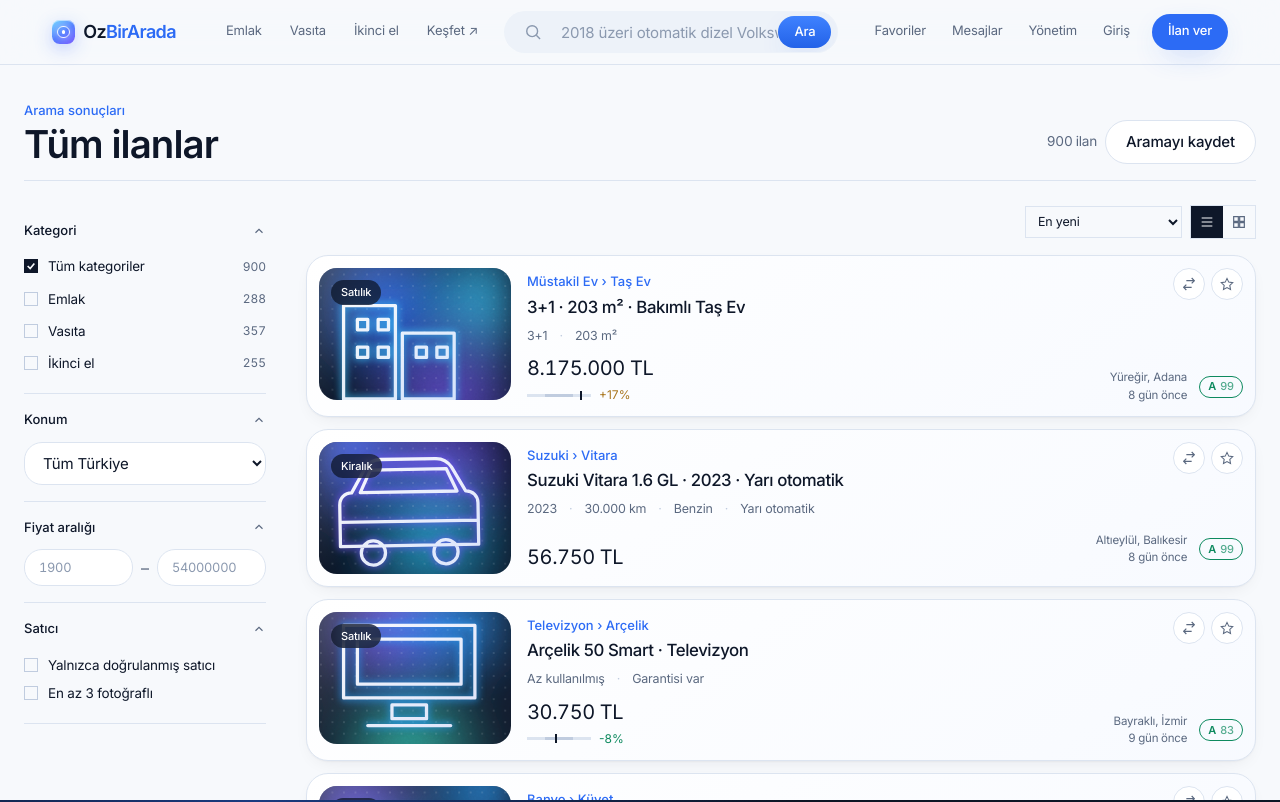
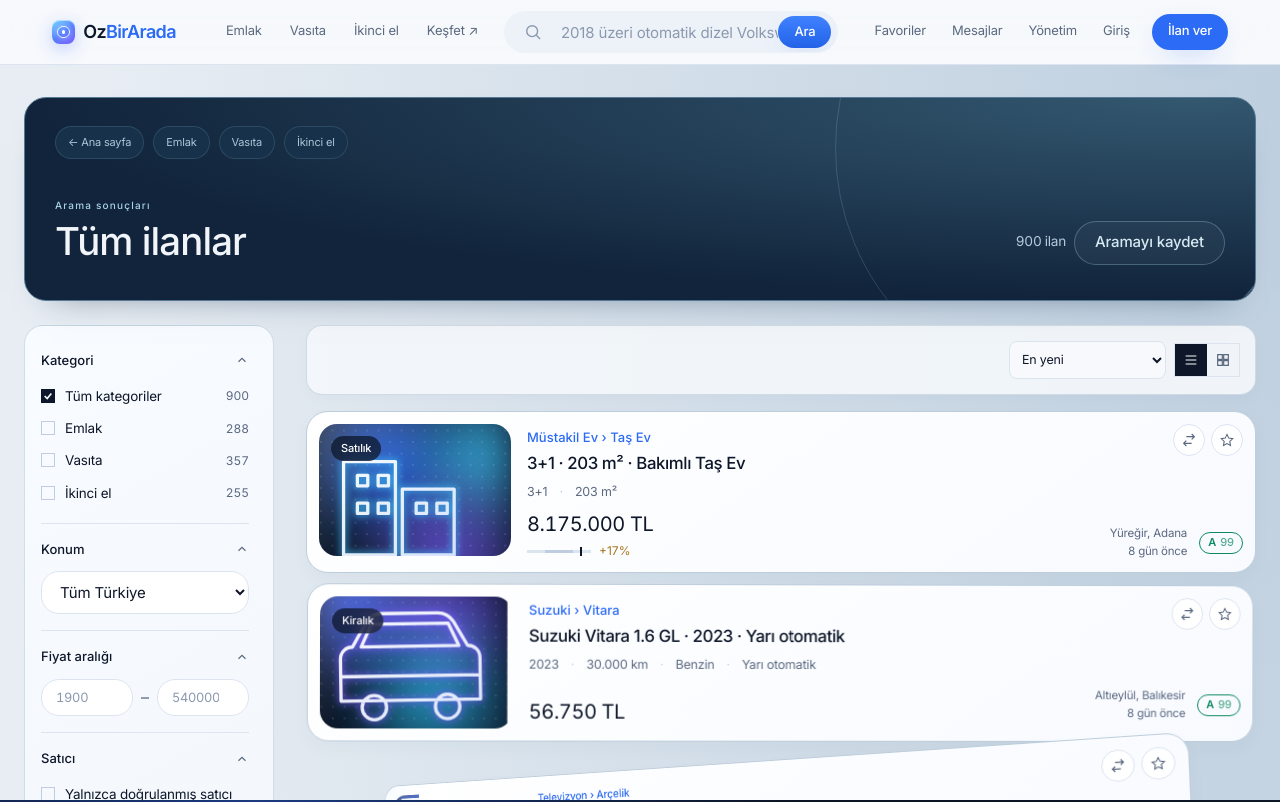
Before and after one commit to dracarysbae/ozilan, a Next.js app in the folder ozilan/: page /arama in a window 1280 px wide. Shown: the top 802 px of the page. Built offline with nearby package versions, Linux system fonts and the light colour scheme.

Commit message:
Carry the cinematic design into listing results

```diff
--- a/ozilan/src/app/arama/page.tsx
+++ b/ozilan/src/app/arama/page.tsx
@@ -1,8 +1,9 @@
 "use client";
 import { Suspense, useEffect, useMemo, useState } from "react";
+import Link from "next/link";
 import { useRouter, useSearchParams } from "next/navigation";
 import { Filters } from "@/components/Filters";
-import { Reveal } from "@/components/Motion";
+import { ScrollExperience } from "@/components/ScrollExperience";
 import { ListingCard } from "@/components/ListingCard";
 import { useStore } from "@/lib/store";
 import { emptyQuery, paramsToQuery, parseNatural, queryToParams, runQuery, type Query, type Sort } from "@/lib/search";
@@ -104,7 +105,7 @@ function Results() {
   const saved = state.searches.some((s) => s.href === href);
 
   return (
-    <div className="mx-auto max-w-[1400px] px-4 py-8 lg:px-6">
+    <div className="search-experience"><ScrollExperience/><div className="search-shell mx-auto max-w-[1400px] px-4 py-8 lg:px-6">
       {chips.length > 0 && (
         <div className="mb-6 animate-rise border border-ink bg-ink px-4 py-3 text-paper">
           <p className="eyebrow !text-paper/45">Cümlen şöyle okundu</p>
@@ -119,7 +120,9 @@ function Results() {
         </div>
       )}
 
-      <div className="flex flex-wrap items-end justify-between gap-3 border-b border-line pb-4">
+      <div className="search-heading flex flex-wrap items-end justify-between gap-3 border-b border-line pb-4">
+        <div className="search-light-orbit" aria-hidden="true"/>
+        <nav className="search-context" aria-label="İlan alanları"><Link href="/">← Ana sayfa</Link>{CATEGORIES.map(c=><Link key={c.slug} href={c.slug==="vasita"?"/vasita/":`/arama/?k=${c.slug}`} aria-current={q.cat===c.slug?"page":undefined}>{c.label}</Link>)}</nav>
         <div className="min-w-0">
           <p className="eyebrow">Arama sonuçları</p>
           <h1 className="mt-1 font-serif text-[clamp(1.7rem,3vw,2.6rem)] leading-none">{heading}</h1>
@@ -132,15 +135,15 @@ function Results() {
         </div>
       </div>
 
-      <div className="mt-6 grid gap-8 lg:grid-cols-[250px_1fr]">
-        <aside className="hidden lg:block">
+      <div className="search-workspace mt-6 grid gap-8 lg:grid-cols-[250px_1fr]">
+        <aside className="search-filter-panel hidden lg:block">
           <div className="sticky top-[168px] max-h-[calc(100vh-190px)] overflow-auto pr-2">
             <Filters q={q} set={push} pool={pool} base={base} />
           </div>
         </aside>
 
         <div className="min-w-0">
-          <div className="mb-4 flex flex-wrap items-center gap-2">
+          <div className="search-toolbar mb-4 flex flex-wrap items-center gap-2">
             <button onClick={() => setDrawer(true)} className="btn-ghost lg:hidden">Filtreler</button>
             {active.map((a, i) => (
               <button key={i} onClick={a.clear} className="chip hover:border-signal hover:text-signal">
@@ -154,7 +157,7 @@ function Results() {
             )}
 
             <div className="ml-auto flex items-center gap-2">
-              <select value={q.sort} onChange={(e) => push({ sort: e.target.value as Sort })}
+              <select aria-label="İlan sıralaması" value={q.sort} onChange={(e) => push({ sort: e.target.value as Sort })}
                 className="h-8 border border-line bg-paper px-2 text-[0.78rem] focus:border-ink focus:outline-none">
                 {SORTS.map(([v, l]) => <option key={v} value={v}>{l}</option>)}
               </select>
@@ -228,11 +231,11 @@ function Results() {
             </div>
           ) : (
             <>
-              <div className={view === "grid" ? "grid gap-4 sm:grid-cols-2 xl:grid-cols-3" : "flex flex-col gap-3"}>
-                {shown.map((l, i) => (
-                  <Reveal key={l.id} kind={view === "grid" ? "tilt" : "up"} delay={(i % 6) * 70} once exit={false}>
+              <div className={`search-listings ${view === "grid" ? "grid gap-4 sm:grid-cols-2 xl:grid-cols-3" : "flex flex-col gap-3"}`}>
+                {shown.map(l => (
+                  <div key={l.id}>
                     <ListingCard l={l} pool={pool} variant={view} />
-                  </Reveal>
+                  </div>
                 ))}
               </div>
               {shown.length < results.length && (
@@ -260,7 +263,7 @@ function Results() {
           </div>
         </div>
       )}
-    </div>
+    </div></div>
   );
 }
 
```
